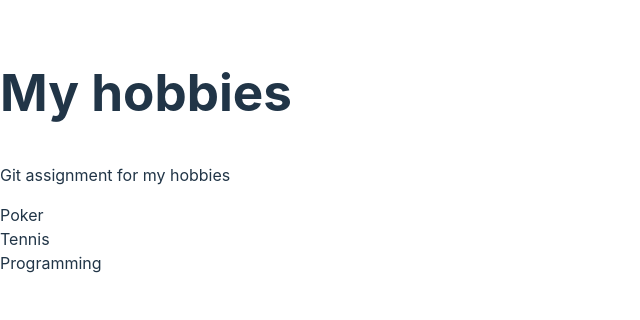
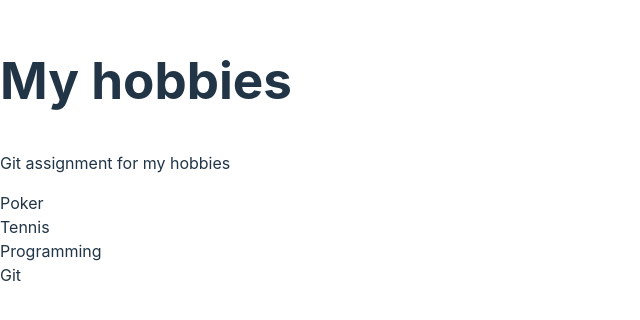
Before and after one commit to RalfiSlask/Git-Assignment, a React (Vite) app: page / in a window 1280 px wide. Shown: the part 252-572 px from the top of the page, without its empty margins (0-640 px from the left). Built offline with nearby package versions, Linux system fonts and the light colour scheme.

Commit message:
feat: add another hobby

```diff
--- a/src/App.tsx
+++ b/src/App.tsx
@@ -2,7 +2,7 @@ import Hobby from './components/Hobby';
 import LandingIntro from './components/LandingIntro';
 
 function App() {
-  const hobbies = ['Poker', 'Tennis', 'Programming'];
+  const hobbies = ['Poker', 'Tennis', 'Programming', 'Git'];
 
   return (
     <>
```
